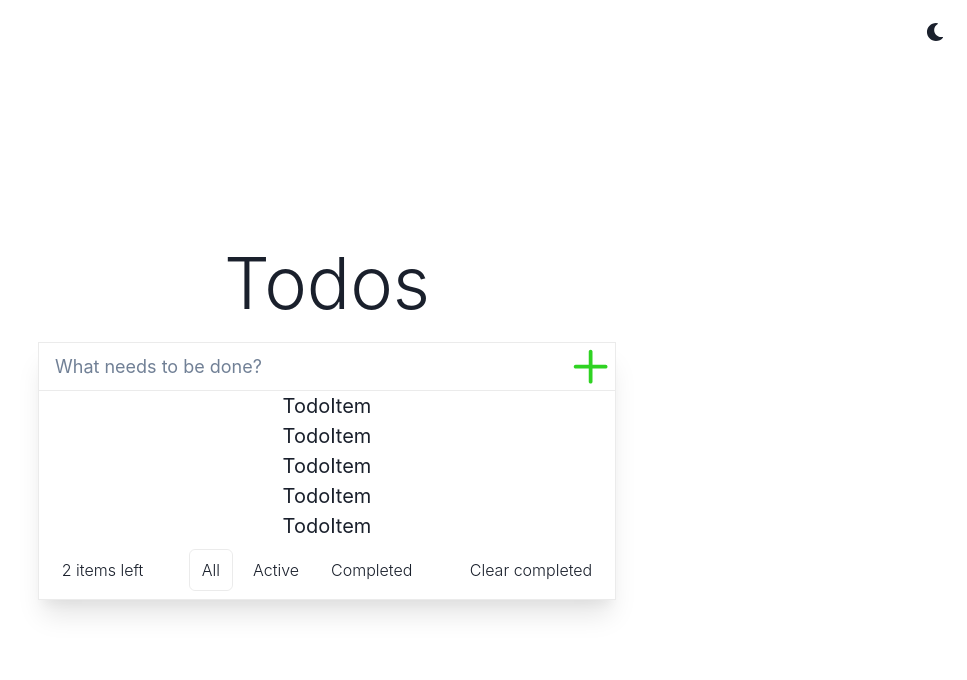
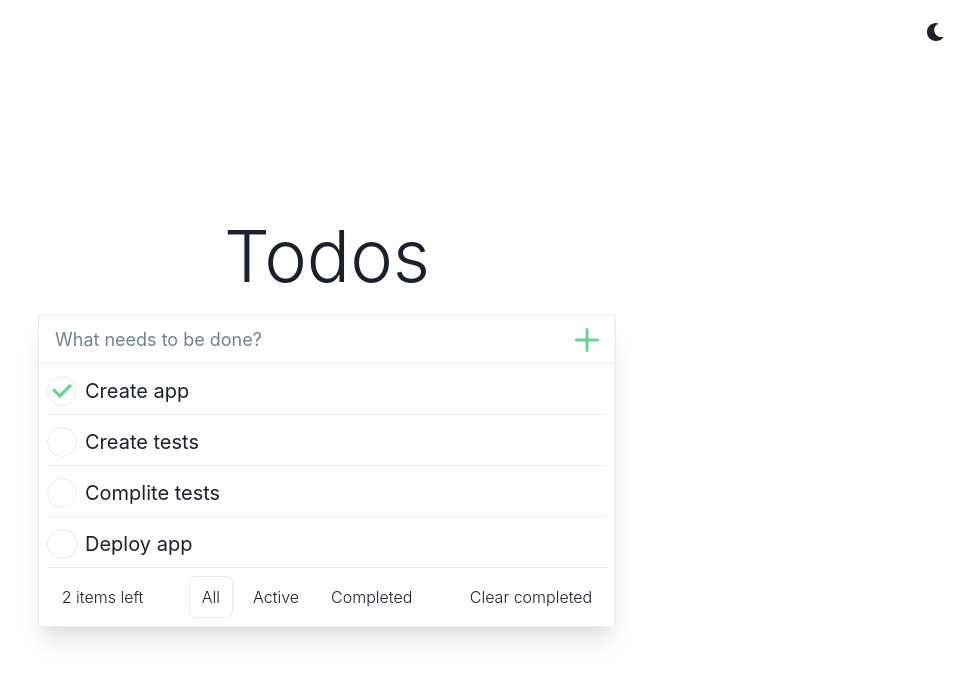
Before and after one commit to m1xa4kala/todos-task, a React (Create React App) app: page / in a window 1280 px wide. Shown: the top 680 px of the page, without its empty margins (313-1280 px from the left). Built offline with nearby package versions, Linux system fonts and the light colour scheme.

Commit message:
add chakra-ui/icons and improve Todo components

```diff
--- a/package.json
+++ b/package.json
@@ -3,6 +3,7 @@
   "version": "0.1.0",
   "private": true,
   "dependencies": {
+    "@chakra-ui/icons": "^2.0.2",
     "@chakra-ui/react": "^2.2.1",
     "@emotion/react": "^11.9.3",
     "@emotion/styled": "^11.9.3",
--- a/src/Icons/PlusIcon.tsx
+++ /dev/null
@@ -1,61 +0,0 @@
-import { Center } from '@chakra-ui/react'
-import React from 'react'
-
-export default function PlusIcon() {
-	return (
-		<Center>
-			<svg
-				xmlns="http://www.w3.org/2000/svg"
-				xmlnsXlink="http://www.w3.org/1999/xlink"
-				version="1.1"
-				width="40"
-				height="40"
-				viewBox="0 0 320 320"
-				xmlSpace="preserve"
-			>
-				<desc>Created with Fabric.js 1.7.22</desc>
-				<defs></defs>
-				<g transform="translate(22 22) scale(3)">
-					<g
-						stroke="none"
-						strokeWidth="0"
-						stroke-dasharray="none"
-						stroke-linecap="butt"
-						strokeLinejoin="miter"
-						strokeMiterlimit={10}
-						fill="none"
-						fillRule="nonzero"
-						opacity={1}
-					>
-						<path
-							d="M 45 90 c -2.761 0 -5 -2.238 -5 -5 V 5 c 0 -2.761 2.239 -5 5 -5 c 2.762 0 5 2.239 5 5 v 80 C 50 87.762 47.762 90 45 90 z"
-							stroke="none"
-							strokeWidth="1"
-							stroke-dasharray="none"
-							stroke-linecap="round"
-							strokeLinejoin="miter"
-							strokeMiterlimit={10}
-							fill="rgb(47,211,34)"
-							fillRule="nonzero"
-							opacity={1}
-							transform=" matrix(1 0 0 1 0 0) "
-						/>
-						<path
-							d="M 85 50 H 5 c -2.761 0 -5 -2.238 -5 -5 c 0 -2.761 2.239 -5 5 -5 h 80 c 2.762 0 5 2.239 5 5 C 90 47.762 87.762 50 85 50 z"
-							stroke="none"
-							strokeWidth="1"
-							stroke-dasharray="none"
-							strokeLinejoin="miter"
-							strokeMiterlimit={10}
-							fill="rgb(47,211,34)"
-							fillRule="nonzero"
-							opacity={1}
-							transform=" matrix(1 0 0 1 0 0) "
-							stroke-linecap="round"
-						/>
-					</g>
-				</g>
-			</svg>
-		</Center>
-	)
-}
--- a/src/components/TodosInput/TodosInput.tsx
+++ b/src/components/TodosInput/TodosInput.tsx
@@ -6,7 +6,7 @@ import {
 	InputRightElement,
 	useColorModeValue,
 } from '@chakra-ui/react'
-import PlusIcon from '../../Icons/PlusIcon'
+import { AddIcon } from '@chakra-ui/icons'
 
 const TodosInput: React.FC = () => {
 	const borderColor = useColorModeValue('blackAlpha.200', 'whiteAlpha.100')
@@ -20,17 +20,18 @@ const TodosInput: React.FC = () => {
 				borderBottomColor={borderColor}
 				pr="4.5rem"
 				placeholder="What needs to be done?"
+				required
 			/>
-			<InputRightElement pr={2} width="40px">
+			<InputRightElement pr={2}>
 				<IconButton
 					_hover={{
 						background: 'none',
-						transform: 'scale(1.1)',
+						transform: 'scale(1.2)',
 					}}
+					_active={{ background: 'none' }}
 					background="none"
-					width="40px"
 					aria-label="Add todo"
-					icon={<PlusIcon />}
+					icon={<AddIcon boxSize={6} color="green.300" />}
 				/>
 			</InputRightElement>
 		</InputGroup>
--- a/src/components/TodosList/TodoItem/TodoItem.tsx
+++ b/src/components/TodosList/TodoItem/TodoItem.tsx
@@ -1,7 +1,68 @@
+import { CheckIcon } from '@chakra-ui/icons'
+import {
+	Circle,
+	HStack,
+	IconButton,
+	ListItem,
+	Text,
+	useColorModeValue,
+} from '@chakra-ui/react'
 import React from 'react'
+import { ITodo } from '../../../models/todoModel'
 
-const TodoItem: React.FC = () => {
-	return <div>TodoItem</div>
+interface ITodoItemProps {
+	todo: ITodo
+}
+
+const TodoItem: React.FC<ITodoItemProps> = ({ todo }) => {
+	const borderColor = useColorModeValue('blackAlpha.200', 'whiteAlpha.100')
+	return (
+		<ListItem borderBottom="1px" borderBottomColor={borderColor} pb={2}>
+			<HStack>
+				{todo.completed ? (
+					<Circle
+						size="30px"
+						color="green.400"
+						border="1px"
+						borderColor={borderColor}
+					>
+						<IconButton
+							background="none"
+							_hover={{
+								background: 'none',
+							}}
+							_active={{
+								background: 'none',
+							}}
+							aria-label="Completed todo"
+							icon={<CheckIcon boxSize={5} color="green.300" />}
+						/>
+					</Circle>
+				) : (
+					<Circle
+						size="30px"
+						color="green.400"
+						border="1px"
+						borderColor={borderColor}
+					>
+						<IconButton
+							background="none"
+							_hover={{
+								background: 'none',
+							}}
+							_active={{
+								background: 'none',
+							}}
+							aria-label="Active todo"
+							icon={undefined}
+						/>
+					</Circle>
+				)}
+
+				<Text>{todo.title}</Text>
+			</HStack>
+		</ListItem>
+	)
 }
 
 export default TodoItem
--- a/src/components/TodosList/TodosList.tsx
+++ b/src/components/TodosList/TodosList.tsx
@@ -1,16 +1,23 @@
 import React from 'react'
+import { List, Text } from '@chakra-ui/react'
+import { ITodo } from '../../models/todoModel'
 import TodoItem from './TodoItem/TodoItem'
 
 const TodosList: React.FC = () => {
-	return (
-		<>
-			<TodoItem />
-			<TodoItem />
-			<TodoItem />
-			<TodoItem />
-			<TodoItem />
-		</>
-	)
+	const todos: ITodo[] = [
+		{ id: 1, title: 'Create app', completed: true },
+		{ id: 2, title: 'Create tests', completed: false },
+		{ id: 3, title: 'Complite tests', completed: false },
+		{ id: 4, title: 'Deploy app', completed: false },]
+	if (todos.length)
+		return (
+			<List textAlign="start" px="2" pt="3" spacing={3}>
+				{todos.map((todo) => {
+					return <TodoItem key={todo.id} todo={todo} />
+				})}
+			</List>
+		)
+	return <Text px='2' pt='3'>Add your first todo :&#41;</Text>
 }
 
 export default TodosList
```
Also changed, not shown: 1 other file (tests, documents, lock files or other folders).
